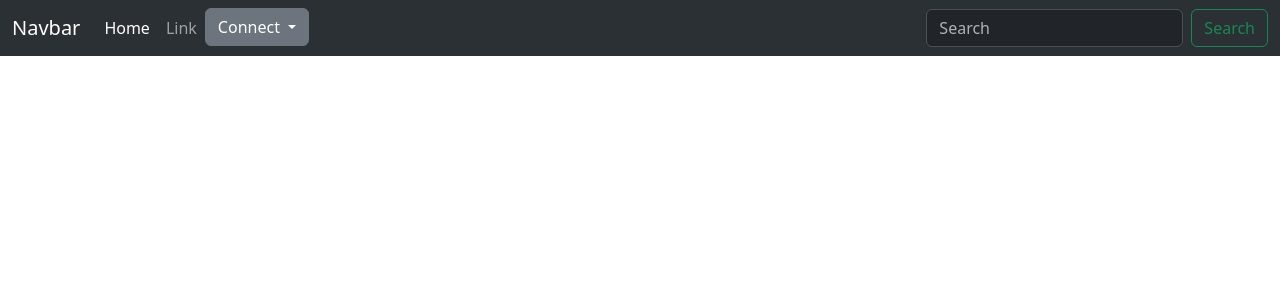
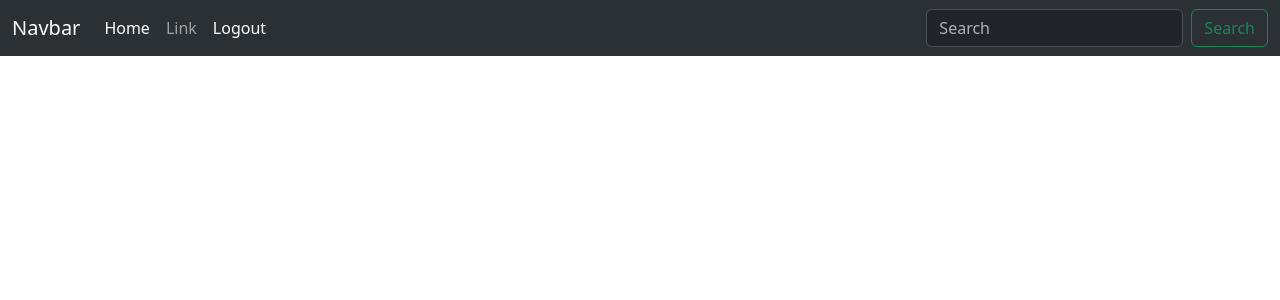
Before and after one commit to pailime/Final_Project, a Django app: page / in a window 1280 px wide. Shown: the top 300 px of the page. Run offline with Django 4.2, Linux system fonts and the light colour scheme; a user stored in the database is signed in.

Commit message:
Initial commit

```diff
--- a/Dish_Helper/Dish_Helper_app/forms.py
+++ b/Dish_Helper/Dish_Helper_app/forms.py
@@ -1,6 +1,8 @@
 from django import forms
 from django.contrib.auth.forms import UserCreationForm
 from django.contrib.auth.models import User
+
+from .models import Profile
 
 
 class UserRegisterForm(UserCreationForm):
--- a/Dish_Helper/Dish_Helper_app/views.py
+++ b/Dish_Helper/Dish_Helper_app/views.py
@@ -40,8 +40,9 @@ class ProfileRegisterView(View):
         form = UserRegisterForm(request.POST)
         if form.is_valid():
             form.save()
-            messages.success(request, f'Your account has been created. You can log in now!')
-            return redirect('login')
+            return redirect('base')
+        else:
+            return redirect('register')
 
     def get(self, request):
         form = UserRegisterForm()
--- a/Dish_Helper/templates/Dish_Helper_app/navbar.html
+++ b/Dish_Helper/templates/Dish_Helper_app/navbar.html
@@ -12,21 +12,21 @@
         <li class="nav-item">
           <a class="nav-link" href="#">Link</a>
         </li>
+          {% if user.is_authenticated %}
+              <li class="nav-item">
+                <a class="nav-link active" aria-current="page" href="{% url 'logout' %}">Logout</a>
+              </li>
+          {% else %}
               <div class="dropdown">
                 <button class="btn btn-secondary dropdown-toggle" type="button" data-bs-toggle="dropdown" aria-expanded="false">
                     Connect
                 </button>
-          {% if user.is_authenticated %}
-            <ul class="dropdown-menu">
-                <li><a class="dropdown-item" href="{% url 'logout' %}">Logout</a></li>
-            </ul>
-          {% else %}
                 <ul class="dropdown-menu">
                     <li><a class="dropdown-item" href="{% url 'login' %}">Login</a></li>
                     <li><a class="dropdown-item" href="{% url 'register' %}">Signup</a></li>
                 </ul>
+              </div>
           {% endif %}
-        </div>
       </ul>
       <form class="d-flex" role="search">
         <input class="form-control me-2" type="search" placeholder="Search" aria-label="Search">
```
Also changed, not shown: Dish_Helper/db.sqlite3. Lines whose indentation alone changed are shown as unchanged.
